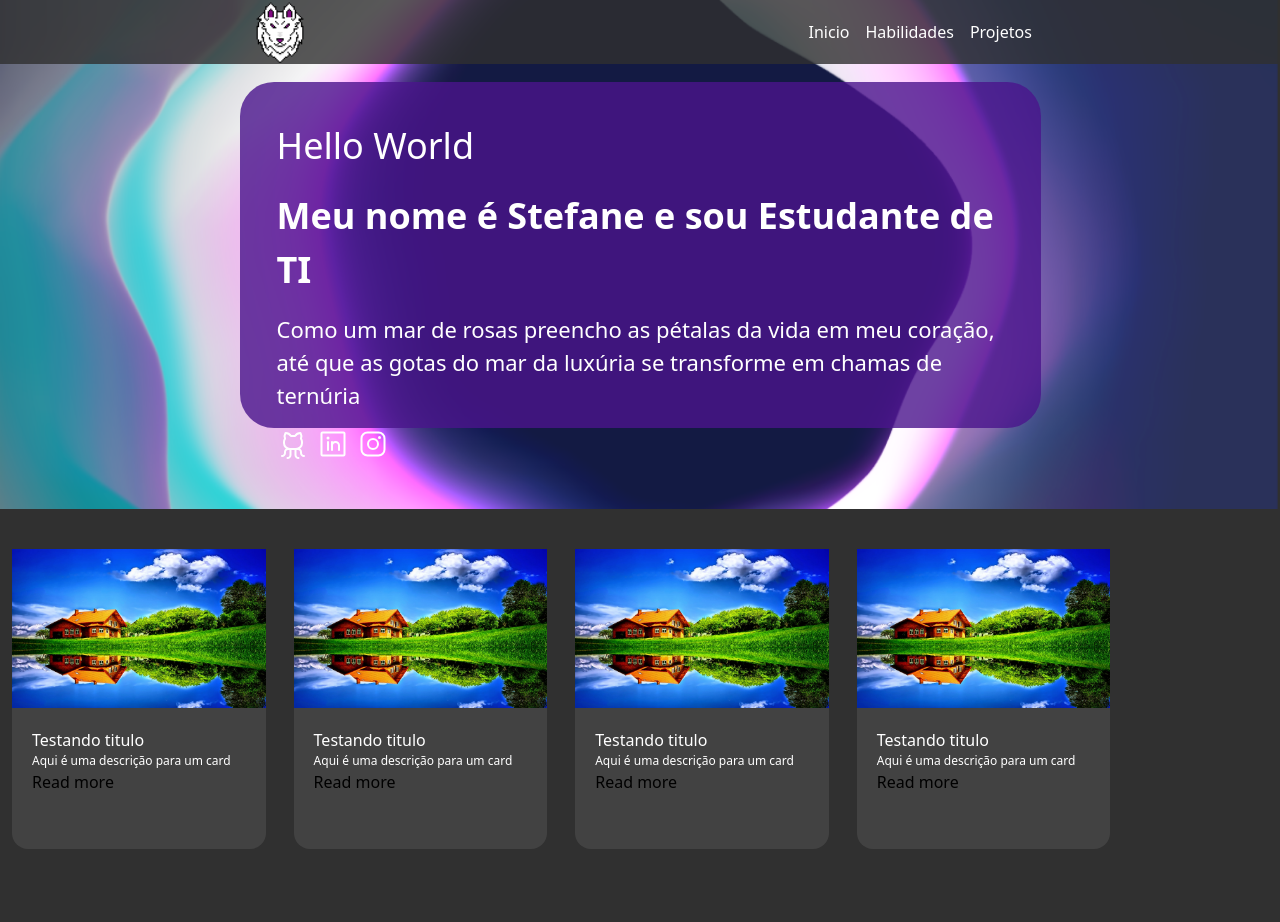
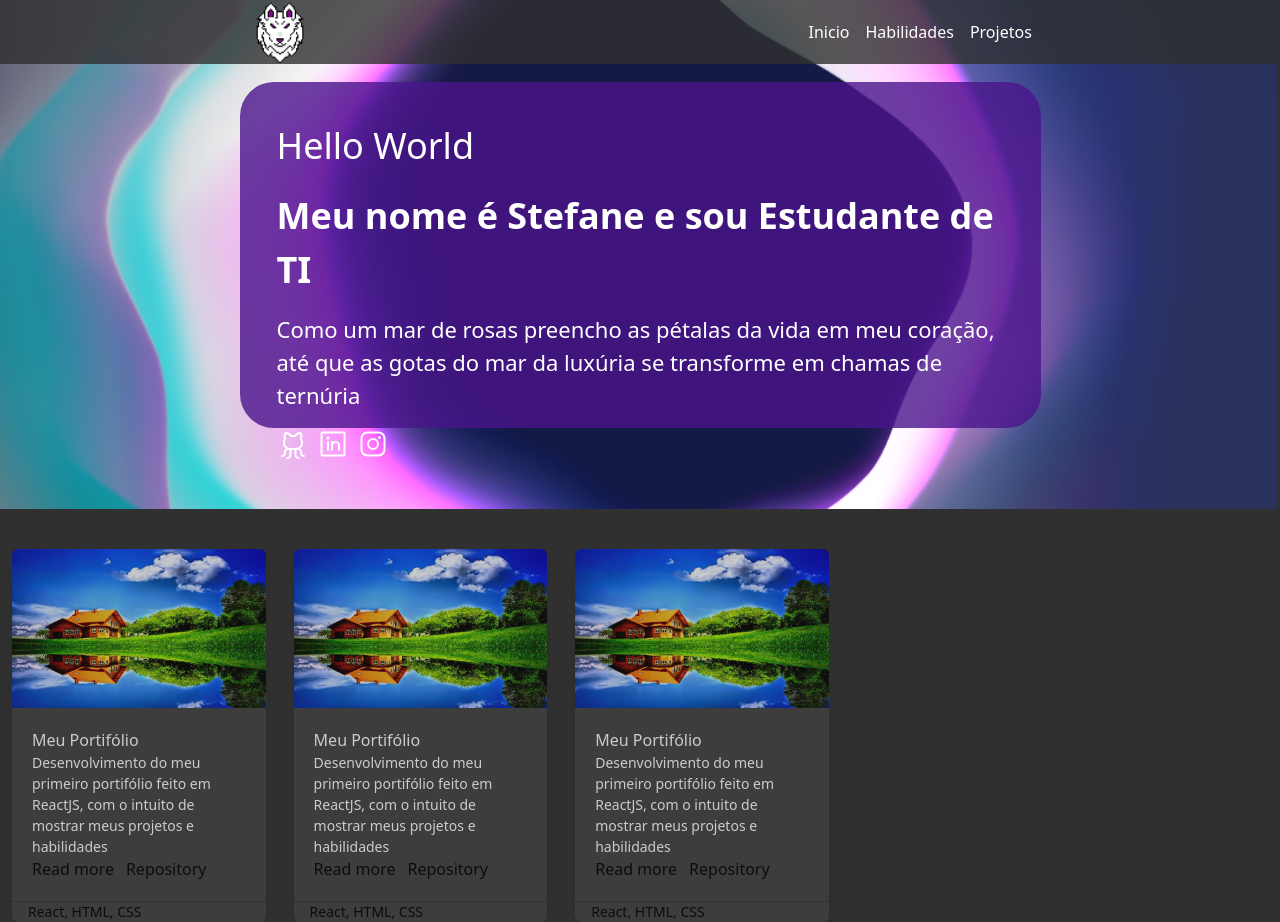
Before and after one commit to StefWolf/Portifolio, a React (Vite) app: page / in a window 1280 px wide. Before the commit the page ends 849 px from the top, so only its background shows below. Built offline with nearby package versions, Linux system fonts and the light colour scheme.

Commit message:
Criando buttons incompleto

```diff
--- /dev/null
+++ b/src/Components/Buttons/ButtonDark.jsx
@@ -0,0 +1,11 @@
+
+export default function ButtonDark(props){
+    return(
+        <button href={props.url} ClassName="text-Cor-Texto text-[14px]
+                            bg-Fundo-dark
+                            hover:text-[#949494] transition-colors rounded-sm p-1
+        ">
+            {props.text}
+        </button>
+    )
+}
--- a/src/Components/Card.jsx
+++ b/src/Components/Card.jsx
@@ -1,16 +1,24 @@
 import House from '../img/House.jpg'
+import ButtonDark from './Buttons/ButtonDark'
 
 export default function Card(props){
     return(
         <>
-            <div className="w-[20%] h-[300px] rounded-2xl bg-Fundo-Secundario flex flex-col">
+            <div className="w-[20%] min-h-[100px] rounded-md bg-Fundo-Secundario flex flex-col opacity-75 shadow-md hover:opacity-100 transition">
                 <div>
-                    <img className="" src={House} />
+                    <img className="rounded-t-md" src={House} />
                 </div>
                 <div className="p-5 gap-4">
                     <h1 className="text-Cor-Texto">{props.title}</h1>
-                    <p className="text-Cor-Texto text-[12px]">{props.descricao}</p>
-                    <a className=" hover:text-[#949494] transition-colors" href={props.url}>Read more</a>
+                    <p className="text-Cor-Texto text-[14px]">{props.descricao}</p>
+                    <div className='flex gap-3'>
+                        <ButtonDark url = {props.url} text = "Read more" />
+                        <ButtonDark url = {props.url} text = "Repository" />
+
+                    </div>
+                </div>
+                <div className="border-t border-Fundo-dark pl-4 text-sm">
+                    <p>{props.icons}</p>
                 </div>
             </div>
         </>
--- /dev/null
+++ b/src/Components/Clock.jsx
@@ -0,0 +1,21 @@
+
+
+class Clock extends React.Component{
+
+    constructor(props){
+        super(props);
+        this.state = {date: new Date()}; //Nova data
+    }
+
+    render(){ //Renderização em tempo real
+        return(
+            <>
+                <div className="w-10 h-10 bg-Cor-Secundaria text-white">
+                    <p>
+                        Hora atual: {this.state.date.toLocaleDateString()}.
+                    </p>
+                </div>
+            </>
+        )
+    }
+}
--- a/src/Pages/Home.jsx
+++ b/src/Pages/Home.jsx
@@ -2,7 +2,8 @@
 import Header from "../Components/Header"
 import Bitmap from "../img/Bitmap.png"
 
-import { GithubLogo, LinkedinLogo, InstagramLogo } from 'phosphor-react'
+
+import { GithubLogo, LinkedinLogo, InstagramLogo, } from 'phosphor-react'
 import Card from "../Components/Card"
 
 export default function Home() {
@@ -26,13 +27,28 @@ export default function Home() {
                     </div>
                 </div>
                 <div className="pt-10 pl-3 w-full flex gap-7">
-                    <Card title="Testando titulo" descricao="Aqui é uma descrição para um card" />
-                    <Card title="Testando titulo" descricao="Aqui é uma descrição para um card" />
-                    <Card title="Testando titulo" descricao="Aqui é uma descrição para um card" />
-                    <Card title="Testando titulo" descricao="Aqui é uma descrição para um card" />
+                    <Card
+                        title="Meu Portifólio"
+                        descricao="Desenvolvimento do meu primeiro portifólio feito em ReactJS, com o intuito de
+                                    mostrar meus projetos e habilidades"
+                        icons="React, HTML, CSS"
+                    />
+                    <Card
+                        title="Meu Portifólio"
+                        descricao="Desenvolvimento do meu primeiro portifólio feito em ReactJS, com o intuito de
+                                    mostrar meus projetos e habilidades"
+                        icons="React, HTML, CSS"
+                    />
+                    <Card
+                        title="Meu Portifólio"
+                        descricao="Desenvolvimento do meu primeiro portifólio feito em ReactJS, com o intuito de
+                                    mostrar meus projetos e habilidades"
+                        icons="React, HTML, CSS"
+                    />
 
                 </div>
             </main>
+
         </div>
     )
 }
--- a/src/main.jsx
+++ b/src/main.jsx
@@ -8,4 +8,5 @@ ReactDOM.createRoot(document.getElementById('root')).render(
   <React.StrictMode>
     <Home />
   </React.StrictMode>
+
 )
```
